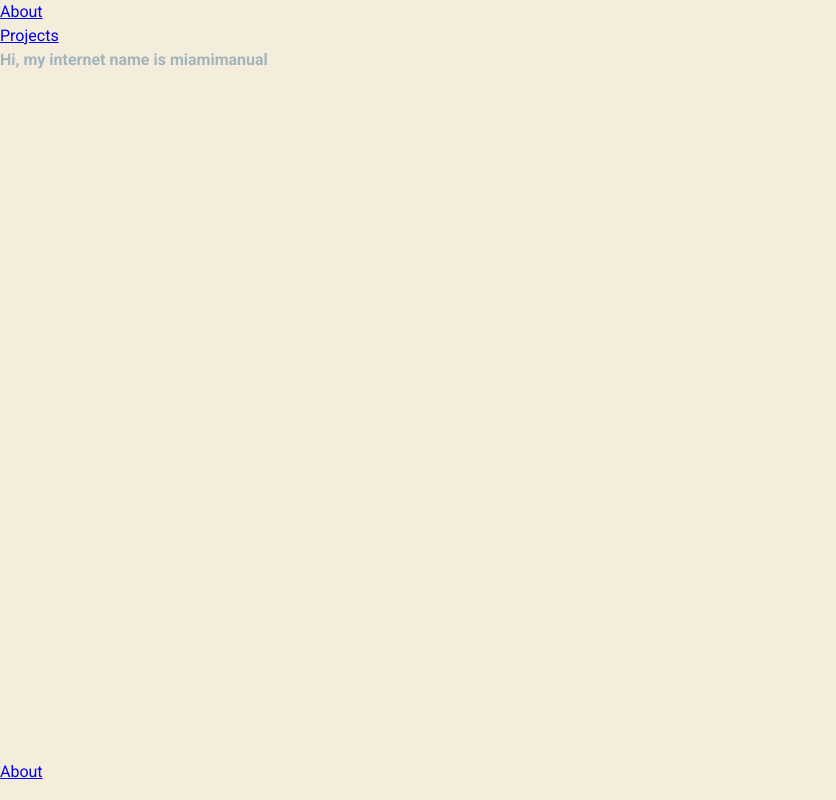
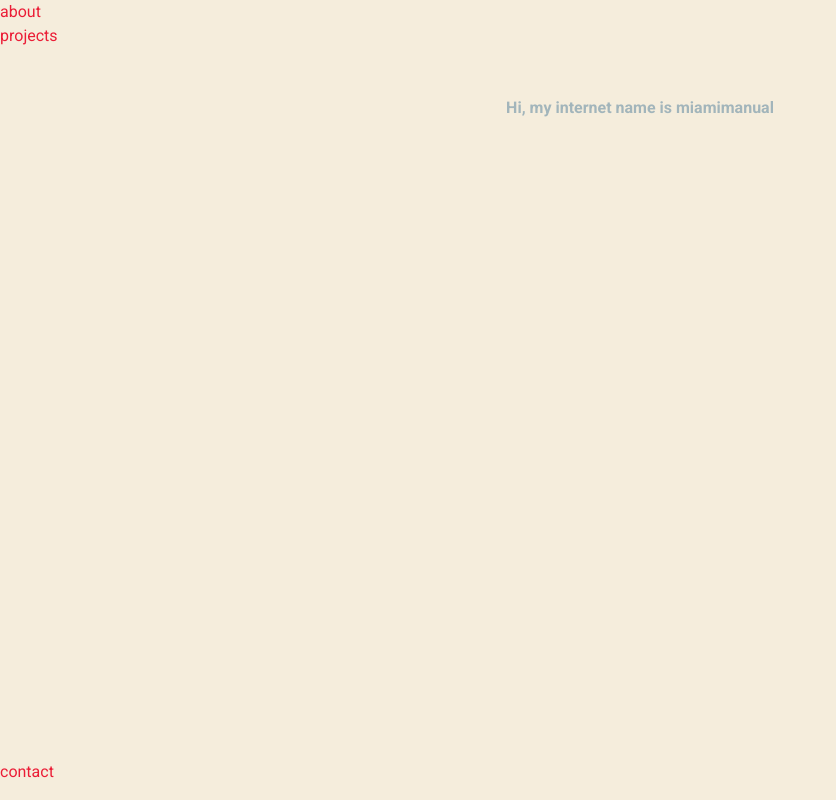
Before and after one commit to miamimanual/miamimanual.github.io, a plain HTML site: page index.html in a window 1280 px wide. Shown: the whole page, without its empty margins (0-836 px from the left). Drawn offline with Linux system fonts and the light colour scheme.

Commit message:
position main, coloring

```diff
--- a/index.html
+++ b/index.html
@@ -17,8 +17,8 @@
     <header>
       <div>
         <div>
-          <div class="about"><a href="/about.html">About</a></div>
-          <div class="projects"><a href="/projects.html">Projects</a></div>
+          <div class="about"><a href="/about.html">about</a></div>
+          <div class="projects"><a href="/projects.html">projects</a></div>
         </div>
       </div>
     </header>
@@ -27,7 +27,7 @@
     </main>
     <footer>
       <div>
-        <div class="contact"><a href="/contact.html">About</a></div>
+        <div class="contact"><a href="/contact.html">contact</a></div>
       </div>
     </footer>
   </body>
--- a/style.css
+++ b/style.css
@@ -11,9 +11,11 @@ body {
   font-family: "Roboto", sans-serif;
 }
 
-p {
-  color: #a2b5bb;
-  font-weight: 700;
+main {
+  display: flex;
+  align-items: center;
+  justify-content: center;
+  padding: 3rem;
 }
 
 footer {
@@ -22,3 +24,13 @@ footer {
   width: 100%;
   height: 2.5rem;
 }
+
+p {
+  color: #a2b5bb;
+  font-weight: 700;
+}
+
+a {
+  text-decoration: none;
+  color: #eb1d36;
+}
```
Also changed, not shown: projects.html (+13 -0 lines).
